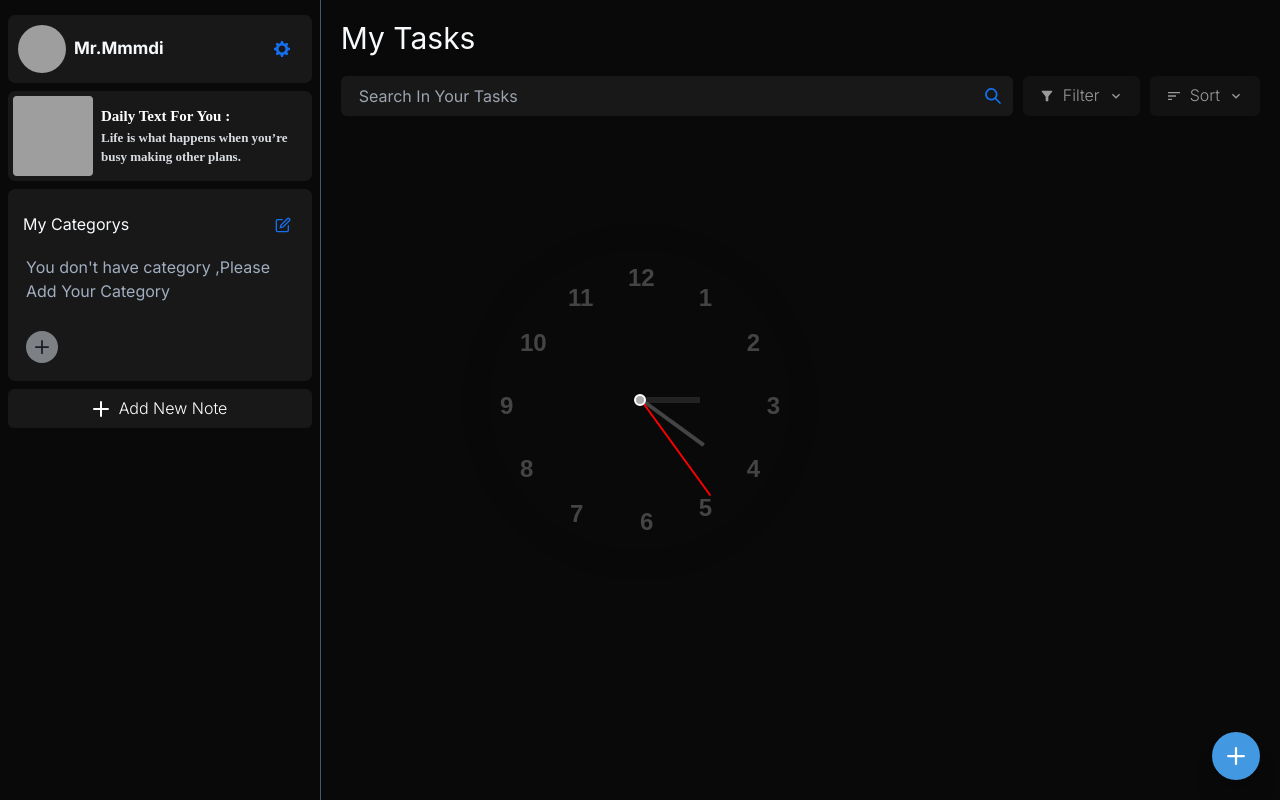
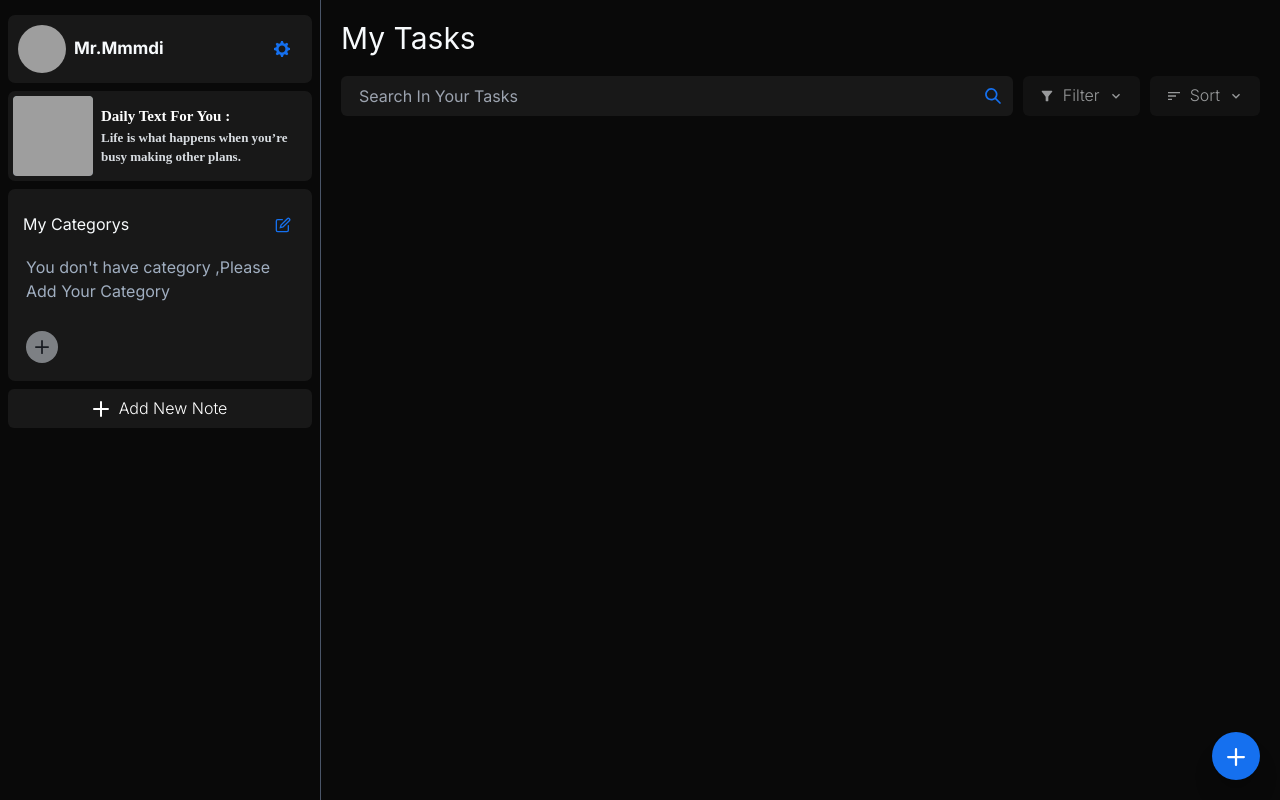
Before and after one commit to Mtmaj/todo, a Next.js app: page /dashboard in a window 1280 px wide. Built offline with nearby package versions, Linux system fonts and the light colour scheme; grey boxes are pictures that could not be loaded.

Commit message:
done front!

```diff
--- a/app/(routes)/dashboard/page.tsx
+++ b/app/(routes)/dashboard/page.tsx
@@ -2,14 +2,28 @@
 import { HStack,VStack,Text,Button,Link, Avatar,Box,Accordion,AccordionButton,AccordionItem,AccordionPanel,AccordionIcon, IconButton, Wrap } from "@chakra-ui/react"
 import { AddIcon, SettingsIcon,EditIcon,DeleteIcon,CloseIcon } from "@chakra-ui/icons"
 import PanelComponent from "@/app/components/DashBoard/pannel"
-import DrawerComponent from "@/app/components/DashBoard/DrawerComponent"
+import DrawerComponent, { drawerIsOpen } from "@/app/components/DashBoard/DrawerComponent"
 import { color_shema } from "@/app/components/DashBoard/DrawerComponents"
+import { useAtom } from "jotai"
 export default function Dashboard(){
+    const [isOpen,setIsOpen] = useAtom(drawerIsOpen)
     return (
+        <div className="w-full h-full overflow-hidden">
         <HStack w={"full"} h={"full"} overflow={"hidden"} columnGap={"0px"} bg={color_shema.black}>
-            <DrawerComponent/>
-            <Box h={"full"} w={"1px"} bg={"gray.600"}></Box>
+            <div className="flex overflow-hidden flex-row h-full md:static md:min-w-[321px] absolute">
+                <DrawerComponent/>
+                <Box className="transition-all duration-1000 z-10" h={"full"} w={{base: isOpen? "1px" : "0px",md:"1px"}} bg={"gray.600"}></Box>
+            </div>
+
             <PanelComponent />
+            <style global jsx>{`
+        html,
+        body {
+          overflow: hidden;
+        }
+`}</style>
         </HStack>
+        </div>
+
     )
 }
--- a/app/components/DashBoard/DrawerComponents/index.tsx
+++ b/app/components/DashBoard/DrawerComponents/index.tsx
@@ -20,6 +20,7 @@ const selectDeletedCategory = atom([])
 const newCategory = atom([])
 
 import React, { Component } from "react";
+import { drawerIsOpen } from "../DrawerComponent";
 
 export default class Clock extends Component {
   constructor(props) {
@@ -43,7 +44,7 @@ export default class Clock extends Component {
 
   render() {
     return (
-      <div className="clock">
+      <div className="clock md:absolute hidden">
         <div
           className="hour_hand"
           style={{
@@ -102,9 +103,12 @@ export const TimeAndDateAndDailyText = ()=>{
 }
 
 export const Profile = ()=>{
+  const [drawerOpen,setDrawerOpen] = useAtom(drawerIsOpen)
     return (
         <HStack width={"95%"}  borderRadius={"7px"} padding={"10px"} bg={color_shema.card_black} justifyContent={"space-between"} marginTop={"15px"}>
+
             <HStack>
+                <IconButton display={{base:"flex",md:"none"}} onClick={()=>{setDrawerOpen(false)}} aria-label="Setting" rounded={"10px"} p={"0px"} bg={"transparent"} _hover={{bg:color_shema.blue,color:"white"}} color={color_shema.blue} borderRadius={"full"} icon={<CloseIcon/>}></IconButton>
                 <Avatar src="https://cdn.drawception.com/images/avatars/647493-B9E.png" rounded={"10px"} ></Avatar>
                 <Text fontSize={"17px"} color={"gray.50"} fontWeight={"bold"} >Mr.Mmmdi</Text>
             </HStack>
--- a/app/components/DashBoard/pannel.tsx
+++ b/app/components/DashBoard/pannel.tsx
@@ -1,5 +1,5 @@
 "use client"
-import { HStack,Textarea, Heading, VStack,Input,InputGroup,InputRightElement, Button, Box, Grid, GridItem, Card, CardHeader, CardBody,Text, CardFooter, IconButton, useDisclosure } from "@chakra-ui/react";
+import { HStack,Textarea, Heading, VStack,Input,InputGroup,InputRightElement, Button, Box, Grid, GridItem, Card, CardHeader, CardBody,Text, CardFooter, IconButton, useDisclosure, MenuIcon } from "@chakra-ui/react";
 import {
     Menu,
     MenuButton,
@@ -16,6 +16,8 @@ import { atom, useAtom } from "jotai";
 import {categorys_data} from "./DrawerComponents/categorys"
 import dateFormat, { masks } from "dateformat";
 import { v4 as uuidv4 } from 'uuid';
+import { IoMenu } from "react-icons/io5";
+import { drawerIsOpen } from "./DrawerComponent";
 
 export const tasks_todo = atom(
     []
@@ -162,6 +164,7 @@ const ItemsTask = ({isRun,title,descriptions,category,priority,date,item,tabID})
     }
     var category_len = categorys.length
     console.log("___________________________________",category_len)
+    const newLocal = "100px";
     return (
     <div className="w-full"  className={" " + ("duration-[500ms] transition-al")} style={{"display":"grid","gridTemplateRows":column_ref,"width":"100%"}} >
         <VStack width={"full"} mb={column_ref == "1fr"?"5px":"0px"} borderLeft={"3px "+priority_color[isEdit?priorityVal: priority]+" solid"} border={column_ref == "0fr"? "!border-[2px_transparent_solid]" : ""} overflow={"hidden"}  className="transition-all group task-blur duration-[500ms]" w={"full"} bg={color_shema.black}  justify={"start"} px={"15px"} py={column_ref == "1fr"?"15px":"0px"} alignItems={"start"} rounded={"8px"} >
@@ -184,8 +187,8 @@ const ItemsTask = ({isRun,title,descriptions,category,priority,date,item,tabID})
                 setDesVal(e.currentTarget.value)
             }} ></Textarea>
             <HStack hidden={isEdit} alignItems={"center"} mt={"5px"} mb={"-5px"} fontSize={"14px"} justifyContent={"space-between"} w={"full"}>
-                <HStack>
-                    <Text color={"gray.300"} borderColor={color_shema.blue}  _hover={{bg:color_shema.blue}} cursor={"pointer"} className="transition-all" borderWidth={"1px"} px={"10px"} py={"3px"} rounded={"full"}># {category}</Text>
+                <HStack w={"full"}>
+                    <Text color={"gray.300"} borderColor={color_shema.blue}  _hover={{bg:color_shema.blue}} cursor={"pointer"} whiteSpace={"nowrap"} className="transition-all text-ellipsis overflow-hidden max-w-[120px]" borderWidth={"1px"} px={"10px"} py={"3px"} rounded={"full"}>#{category}</Text>
                     <Text color={"gray.500"}>{date}</Text>
                 </HStack>
 
@@ -197,8 +200,8 @@ const ItemsTask = ({isRun,title,descriptions,category,priority,date,item,tabID})
             </HStack>
             <HStack hidden={!isEdit}>
                 <Menu>
-                    <MenuButton rounded={"full"} _active={{bg:color_shema.card_black}} borderColor={color_shema.blue} borderWidth={"1px"} variant={"outline"} bg={color_shema.card_black} color={"gray.50"} fontWeight={"300"} _hover={{opacity:"1",bg:color_shema.card_black}} opacity={"0.6"} as={Button} minW={"fit-content"} rightIcon={<ChevronDownIcon />}>
-                        {categoryVal}
+                    <MenuButton className="max-w-[100px] overflow-hidden text-ellipsis" maxW={newLocal} overflow={"hidden"}  className="max-w-[120px]" rounded={"full"} _active={{bg:color_shema.card_black}} borderColor={color_shema.blue} borderWidth={"1px"} variant={"outline"} bg={color_shema.card_black} color={"gray.50"} fontWeight={"300"} _hover={{opacity:"1",bg:color_shema.card_black}} opacity={"0.6"} as={Button} minW={"fit-content"} rightIcon={<ChevronDownIcon />}>
+                        <span className="max-w-[100px] overflow-hidden text-ellipsis"> {categoryVal} </span>
                     </MenuButton>
                     <MenuList bg={color_shema.card_black} border={"0px"}>
                         {categorys.length == 0?console.log("hello")
@@ -255,7 +258,7 @@ const AddTaskComponent = ({column_ref,set_column_ref,index_tab})=>{
                 descriptions : desVal,
                 category : categoryVal,
                 priority : priorityVal,
-                date : dateFormat(now,"m/dd/yyyy h:MM TT")
+                date : dateFormat(now,"m/dd/yyyy")
             }
         ,...list_task[index_tab].data]
         setTasksTodo([...list_task])
@@ -282,13 +285,14 @@ const AddTaskComponent = ({column_ref,set_column_ref,index_tab})=>{
                     setDesVal(e.currentTarget.value)
                 }} ></Textarea>
                 <HStack>
-                    <Menu>
+                    <Menu boundary={"scrollParent"} flip placement="top-end">
                         <MenuButton rounded={"full"} _active={{bg:color_shema.card_black}} borderColor={color_shema.blue} borderWidth={"1px"} variant={"outline"} bg={color_shema.card_black} color={"gray.50"} fontWeight={"300"} _hover={{opacity:"1",bg:color_shema.card_black}} opacity={"0.6"} as={Button} minW={"fit-content"} rightIcon={<ChevronDownIcon />}>
                             {categoryVal}
                         </MenuButton>
                         <MenuList bg={color_shema.card_black} border={"0px"}>
                         {categorys.length == 0?
-                            (<MenuItem bg={color_shema.card_black} color={"gray.50"} opacity={"0.6"} _hover={{opacity:"1"}}>Please Add Category From Dashbord</MenuItem>)
+                            (<MenuItem w={"200px"} bg={color_shema.card_black} color={"gray.50"} opacity={"0.6"} _hover={{opacity:"1"}}>Please Add Category
+                             From Dashbord</MenuItem>)
                         : (categorys.map((item,index)=>{
                             return <MenuItem bg={color_shema.card_black} key={uuidv4()} color={"gray.50"} opacity={"0.6"} _hover={{opacity:"1"}} onClick={()=>{setCategoryVal(item)}} >{item}</MenuItem>
                         }))}
@@ -334,7 +338,7 @@ const ListTasksItem = ({listTask,name,id,index})=>{
     }
 
     return (
-        <VStack  style={{maxHeight:"98%"}} w={"400px"} minW={"400px"} className="card-blur-blue" rounded={"8px"} px={"10px"} alignItems={"start"} bg={color_shema.card_black} h={"fit-content"}>
+        <VStack  style={{maxHeight:"98%"}} w={{md: "400px",base:"335px"}} minW={{md: "400px",base:"335px"}} className="card-blur-blue" rounded={"8px"} px={"10px"} alignItems={"start"} bg={color_shema.card_black} h={"fit-content"}>
             <HStack mt={"15px"} alignItems={"center"} w={"full"} justifyContent={"space-between"}>
                 <Text hidden={isEdit} color={"gray.100"} fontWeight={"400"} fontSize={"17px"}>{name}</Text>
                 <Input placeholder="Please Enter Tabs Name ..." hidden={!isEdit} w={"full"} variant={"outline"} borderColor={color_shema.blue} color={"gray.200"} value={inputVal} onChange={(e)=>{
@@ -363,10 +367,13 @@ const ListTasksItem = ({listTask,name,id,index})=>{
 const TaskPannel = ()=>{
     const [tasksTodo,setTasksTodo] = useAtom(tasks_todo)
     return (
-        <HStack w={"full"} h={"full"} overflowX={"scroll"} justifyContent={"start"} alignItems={"start"}>
+        <HStack w={"calc(100% + 40px)"} h={"full"} mx={"-20px"} overflowX={"scroll"} justifyContent={"start"} alignItems={"start"}>
+            <Box minW={"11px"} w={"11px"}></Box>
             {tasksTodo.map((item,index)=>{
+
                 return <ListTasksItem index={index} id={item.id} key={item.id} listTask={item.data} name={item.name} />
             })}
+            <Box minW={"11px"} w={"11px"}></Box>
         </HStack>
     )
 }
@@ -374,6 +381,7 @@ const TaskPannel = ()=>{
 export default function PanelComponent(){
     const { isOpen, onOpen, onClose } = useDisclosure()
     const [tasksTodo,setTasksTodo] = useAtom(tasks_todo)
+    const [isOpenDrawe,setIsOpenDrawe] = useAtom(drawerIsOpen)
     useEffect(()=>{
         let maxY = window.scrollMaxY;
 
@@ -392,20 +400,24 @@ export default function PanelComponent(){
     }
 
     return (
-        <VStack h={"full"} w={"full"} justifyContent={"start"} alignItems={"start"} p={"20px"} overflow={"hidden"} pb={"0px"} position={"relative"} rowGap={"20px"} >
+        <VStack h={"full"} w={"full"} justifyContent={"start"} alignItems={"start"} px={{md:"20px",base:"15px"}} pt={{md:"20px",base:"15px"}} overflow={"hidden"} pb={"0px"} position={"relative"} rowGap={"20px"} >
             <Box position={"absolute"} display={"flex"} className="pointer-events-none" justifyContent={"end"} alignItems={"end"} zIndex={"10"} w={"full"} h="full" p={"40px"}>
-                <IconButton aria-label="Add Task" onClick={addTab} variant={"solid"} className="pointer-events-auto drop-shadow-xl shadow-xl" size={"lg"} bgColor={"blue.400"} color={"white"} _hover={{color:"black",backgroundColor:"gray.100"}} isRound={true} icon={<AddIcon />} ></IconButton>
+                <IconButton aria-label="Add Task" display={{md:"hidden",base:"flex"}} onClick={addTab} variant={"solid"} className="pointer-events-auto drop-shadow-xl shadow-xl" size={"lg"} bgColor={color_shema.blue} color={"white"} _hover={{color:"black",backgroundColor:"gray.100"}} isRound={true} icon={<AddIcon />} ></IconButton>
             </Box>
+            <HStack>
+                <IconButton display={{base:"flex",md:"none"}} onClick={()=>{setIsOpenDrawe(true)}} aria-label="Open Menu" rounded={"10px"} p={"0px"} bg={"transparent"} _hover={{bg:color_shema.blue,color:"white"}} color={color_shema.blue} borderRadius={"full"} icon={<IoMenu size={28}/>}></IconButton>
                 <Heading size={"lg"} color={"gray.50"} fontWeight={"400"}>My Tasks</Heading>
-            <HStack w={"full"} columnGap={"10px"}>
+            </HStack>
+            <HStack w={"full"} flexDirection={{md:"row",base:"column"}} columnGap={"10px"}>
                 <InputGroup variant={"filled"} bg={color_shema.card_black} rounded={"10px"} color={"gray.300"} _hover={{bg:color_shema.card_black}} border={color_shema.blue + " !important"}>
                     <Input placeholder="Search In Your Tasks" backgroundColor={color_shema.card_black} _hover={{bg:color_shema.card_black}}  _focus={{border:"1px",borderColor:color_shema.blue}}></Input>
                     <InputRightElement>
                         <SearchIcon color={color_shema.blue} />
                     </InputRightElement>
                 </InputGroup>
-                <Menu>
-                    <MenuButton variant={"filled"} bg={color_shema.card_black} color={"gray.50"} fontWeight={"300"} _hover={{opacity:"1"}} opacity={"0.6"} as={Button} leftIcon={<MdFilterAlt />} minW={"fit-content"} rightIcon={<ChevronDownIcon />}>
+                <HStack columnGap={"10px"} w={{base:"full",md:"fit-content"}}>
+                    <Menu >
+                        <MenuButton variant={"filled"} bg={color_shema.card_black} color={"gray.50"} fontWeight={"300"} _hover={{opacity:"1"}} opacity={"0.6"} as={Button} leftIcon={<MdFilterAlt />} w={{base:"full",md:"fit-content"}} minW={{md: "fit-content",base:"0px"}} rightIcon={<ChevronDownIcon />}>
                             Filter
                         </MenuButton>
                         <MenuList bg={color_shema.card_black} color={"gray.50"} border={"0px"}>
@@ -416,7 +428,7 @@ export default function PanelComponent(){
                         </MenuList>
                     </Menu>
                     <Menu>
-                    <MenuButton variant={"filled"} bg={color_shema.card_black} color={"gray.50"} fontWeight={"300"} _hover={{opacity:"1"}} opacity={"0.6"} as={Button} minW={"fit-content"} leftIcon={<MdSort />} rightIcon={<ChevronDownIcon />}>
+                        <MenuButton variant={"filled"} bg={color_shema.card_black} color={"gray.50"} fontWeight={"300"} _hover={{opacity:"1"}} opacity={"0.6"} as={Button} minW={{md: "fit-content",base:"0px"}} w={{base:"full",md:"fit-content"}} leftIcon={<MdSort />} rightIcon={<ChevronDownIcon />}>
                             Sort
                         </MenuButton>
                         <MenuList bg={color_shema.card_black} border={"0px"}>
@@ -427,6 +439,8 @@ export default function PanelComponent(){
                         </MenuList>
                     </Menu>
                 </HStack>
+
+            </HStack>
             <TaskPannel />
         </VStack>
     )
--- a/app/globals.css
+++ b/app/globals.css
@@ -107,6 +107,7 @@ div::-webkit-scrollbar-track {
 
 .sec_hand {
   position: absolute;
+  z-index: 0;
   width: 2px;
   height: 118px;
   background: red;
@@ -115,10 +116,15 @@ div::-webkit-scrollbar-track {
   transform-origin: bottom;
 }
 
+.clock{
+  z-index: 0;
+}
+
 .clock span {
   position: absolute;
   font-family: "Source Sans Pro", sans-serif;
   font-weight: 700;
+  z-index: 0;
 }
 
 .twelve {
```
Also changed, not shown: app/components/DashBoard/DrawerComponent.tsx (+26 -1 lines), app/components/DashBoard/DrawerComponents/categorys.tsx (+11 -3 lines), app/components/DashBoard/DrawerComponents/notes.tsx (indentation only). Lines whose indentation alone changed are shown as unchanged.
